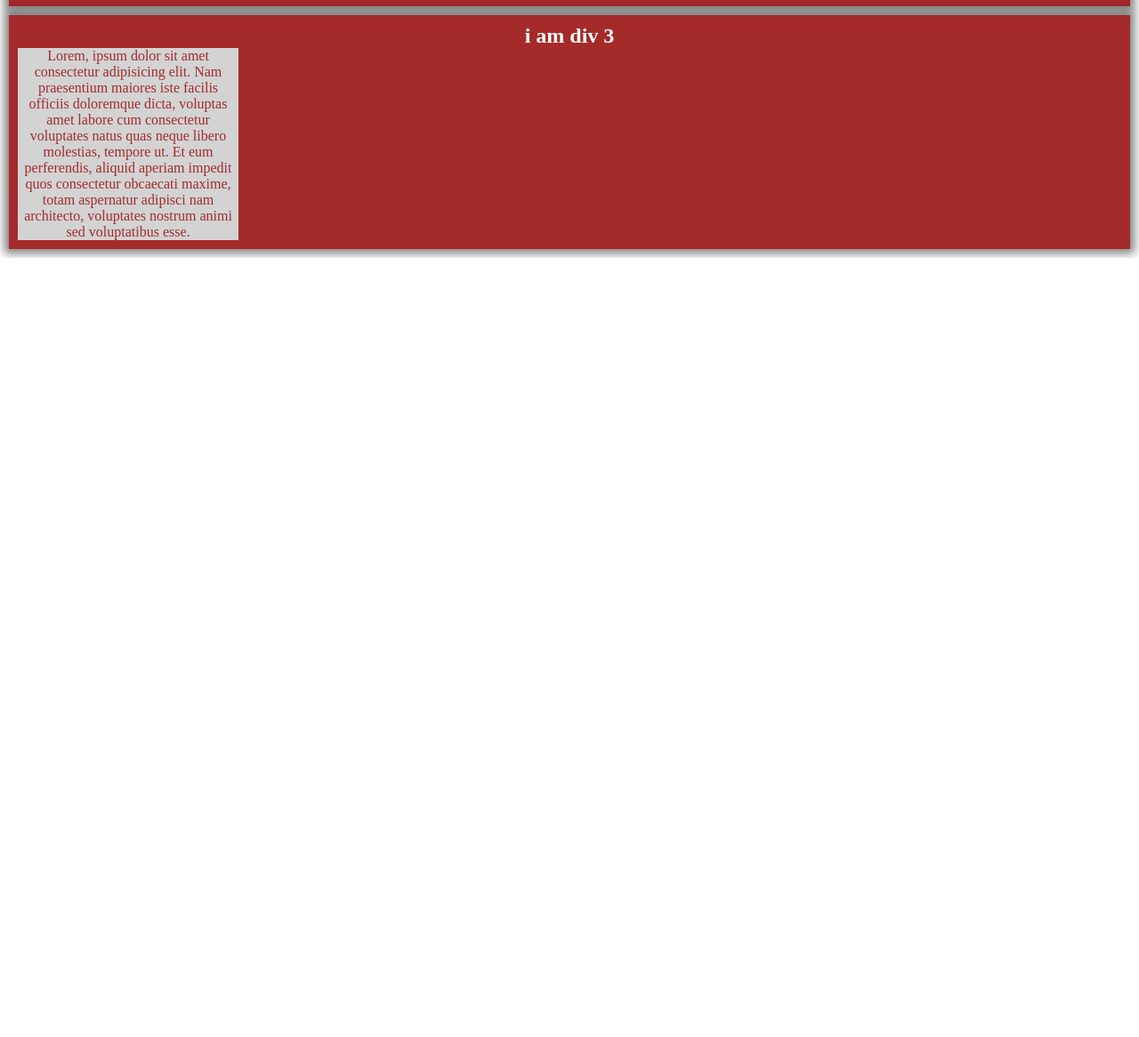
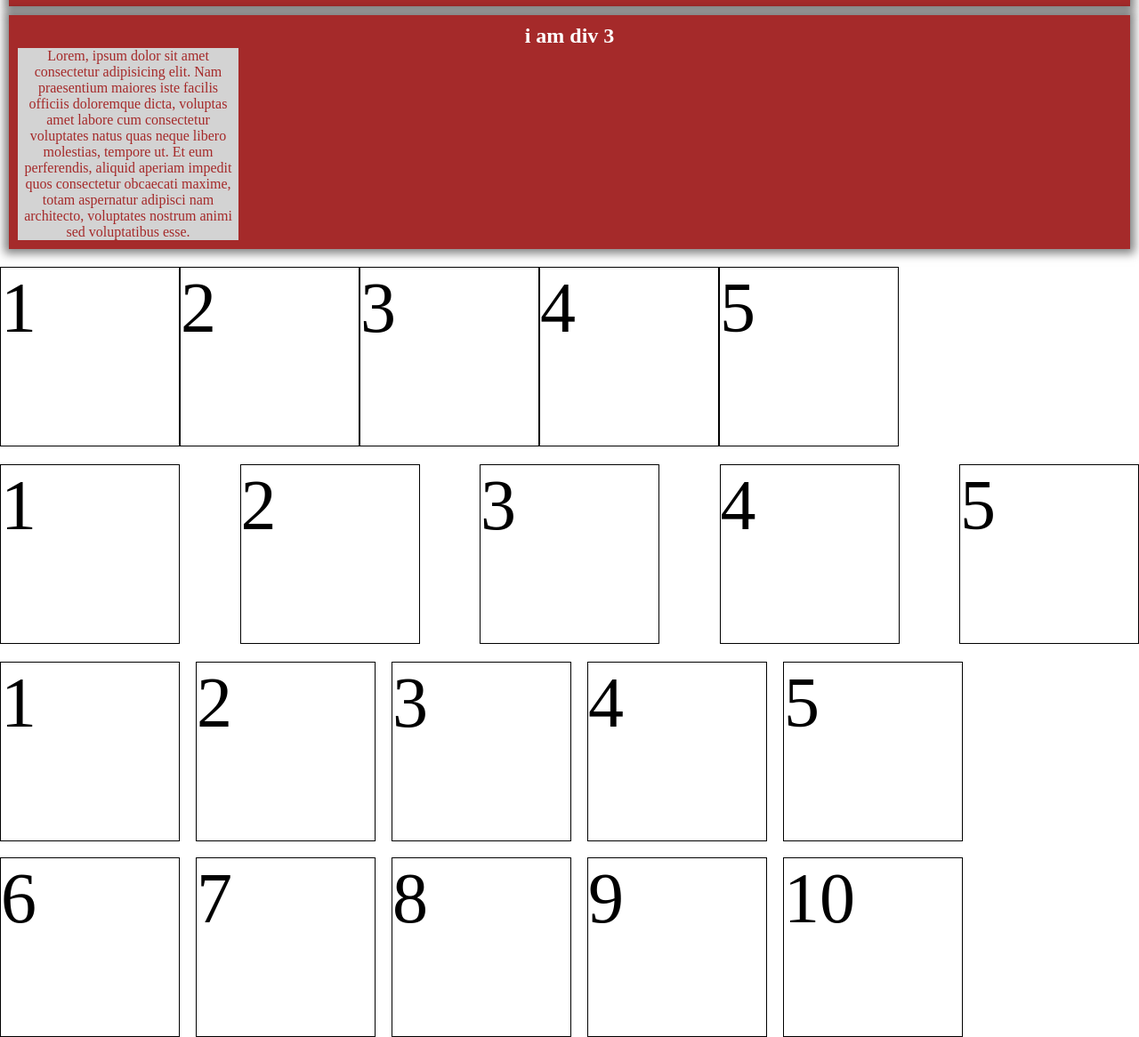
Before and after one commit to for-sifad/CSS, a plain HTML site: page index.html in a window 1280 px wide. Shown: the part 2927-4093 px from the top of the page at 89% size. Before the commit the page ends 3217 px from the top, so only its background shows below. Drawn offline with Linux system fonts and the light colour scheme.

Commit message:
learned about css flex layout.

```diff
--- a/index.html
+++ b/index.html
@@ -61,7 +61,7 @@
             */
         }
 
-        input[type="text"]{
+        input[type="text"] {
             color: brown;
         }
     </style>
@@ -144,32 +144,81 @@
 
     <div class="external-div">
         <p>
-            01_ Lorem ipsum dolor sit amet, consectetur adipisicing elit. Earum, quidem animi recusandae autem voluptatum magni similique at nihil harum enim deserunt nesciunt delectus placeat, explicabo unde eaque possimus accusamus eius! Distinctio optio maxime possimus cupiditate earum dicta quisquam, voluptate, molestiae itaque dolor hic voluptatem dignissimos ipsa, excepturi ipsam rem in!
+            01_ Lorem ipsum dolor sit amet, consectetur adipisicing elit. Earum, quidem animi recusandae autem
+            voluptatum magni similique at nihil harum enim deserunt nesciunt delectus placeat, explicabo unde eaque
+            possimus accusamus eius! Distinctio optio maxime possimus cupiditate earum dicta quisquam, voluptate,
+            molestiae itaque dolor hic voluptatem dignissimos ipsa, excepturi ipsam rem in!
         </p>
         <p id="div3">
-            02_ Lorem ipsum dolor sit amet, consectetur adipisicing elit. Earum, quidem animi recusandae autem voluptatum magni similique at nihil harum enim deserunt nesciunt delectus placeat, explicabo unde eaque possimus accusamus eius! Distinctio optio maxime possimus cupiditate earum dicta quisquam, voluptate, molestiae itaque dolor hic voluptatem dignissimos ipsa, excepturi ipsam rem in!
+            02_ Lorem ipsum dolor sit amet, consectetur adipisicing elit. Earum, quidem animi recusandae autem
+            voluptatum magni similique at nihil harum enim deserunt nesciunt delectus placeat, explicabo unde eaque
+            possimus accusamus eius! Distinctio optio maxime possimus cupiditate earum dicta quisquam, voluptate,
+            molestiae itaque dolor hic voluptatem dignissimos ipsa, excepturi ipsam rem in!
         </p>
         <p>
-            03_ Lorem ipsum dolor sit amet, consectetur adipisicing elit. Earum, quidem animi recusandae autem <span id="div3-txt">voluptatum</span> magni similique at nihil harum enim deserunt nesciunt delectus placeat, explicabo unde eaque possimus accusamus eius! Distinctio optio maxime possimus cupiditate earum dicta quisquam, voluptate, molestiae itaque dolor hic voluptatem dignissimos ipsa, excepturi ipsam rem in!
+            03_ Lorem ipsum dolor sit amet, consectetur adipisicing elit. Earum, quidem animi recusandae autem <span
+                id="div3-txt">voluptatum</span> magni similique at nihil harum enim deserunt nesciunt delectus placeat,
+            explicabo unde eaque possimus accusamus eius! Distinctio optio maxime possimus cupiditate earum dicta
+            quisquam, voluptate, molestiae itaque dolor hic voluptatem dignissimos ipsa, excepturi ipsam rem in!
         </p>
     </div>
 
     <div>
-
         <div class="hero"> </div>
         <div class="article">
             <h2>i am div 1</h2>
-            <p>Lorem, ipsum dolor sit amet consectetur adipisicing elit. Nam praesentium maiores iste facilis officiis doloremque dicta, voluptas amet labore cum consectetur voluptates natus quas neque libero molestias, tempore ut. Et eum perferendis, aliquid aperiam impedit quos consectetur obcaecati maxime, totam aspernatur adipisci nam architecto, voluptates nostrum animi sed voluptatibus esse.</p>
+            <p>Lorem, ipsum dolor sit amet consectetur adipisicing elit. Nam praesentium maiores iste facilis officiis
+                doloremque dicta, voluptas amet labore cum consectetur voluptates natus quas neque libero molestias,
+                tempore ut. Et eum perferendis, aliquid aperiam impedit quos consectetur obcaecati maxime, totam
+                aspernatur adipisci nam architecto, voluptates nostrum animi sed voluptatibus esse.</p>
         </div>
         <div class="article">
             <h2>i am div 2</h2>
-            <p>Lorem, ipsum dolor sit amet consectetur adipisicing elit. Nam praesentium maiores iste facilis officiis doloremque dicta, voluptas amet labore cum consectetur voluptates natus quas neque libero molestias, tempore ut. Et eum perferendis, aliquid aperiam impedit quos consectetur obcaecati maxime, totam aspernatur adipisci nam architecto, voluptates nostrum animi sed voluptatibus esse.</p>
+            <p>Lorem, ipsum dolor sit amet consectetur adipisicing elit. Nam praesentium maiores iste facilis officiis
+                doloremque dicta, voluptas amet labore cum consectetur voluptates natus quas neque libero molestias,
+                tempore ut. Et eum perferendis, aliquid aperiam impedit quos consectetur obcaecati maxime, totam
+                aspernatur adipisci nam architecto, voluptates nostrum animi sed voluptatibus esse.</p>
         </div>
         <div class="article">
             <h2>i am div 3</h2>
-            <p>Lorem, ipsum dolor sit amet consectetur adipisicing elit. Nam praesentium maiores iste facilis officiis doloremque dicta, voluptas amet labore cum consectetur voluptates natus quas neque libero molestias, tempore ut. Et eum perferendis, aliquid aperiam impedit quos consectetur obcaecati maxime, totam aspernatur adipisci nam architecto, voluptates nostrum animi sed voluptatibus esse.</p>
+            <p>Lorem, ipsum dolor sit amet consectetur adipisicing elit. Nam praesentium maiores iste facilis officiis
+                doloremque dicta, voluptas amet labore cum consectetur voluptates natus quas neque libero molestias,
+                tempore ut. Et eum perferendis, aliquid aperiam impedit quos consectetur obcaecati maxime, totam
+                aspernatur adipisci nam architecto, voluptates nostrum animi sed voluptatibus esse.</p>
         </div>
     </div>
+
+    <section>
+        <!-- container -->
+        <div class="first-container">
+            <div>1</div>
+            <div>2</div>
+            <div>3</div>
+            <div>4</div>
+            <div>5</div>
+        </div>
+
+        <div class="second-container">
+            <div>1</div>
+            <div>2</div>
+            <div>3</div>
+            <div>4</div>
+            <div>5</div>
+        </div>
+
+        <div class="third-container">
+            <div>1</div>
+            <div>2</div>
+            <div>3</div>
+            <div>4</div>
+            <div>5</div>
+            <div>6</div>
+            <div>7</div>
+            <div>8</div>
+            <div>9</div>
+            <div>10</div>
+        </div>
+    </section>
 </body>
 
 </html>
--- a/style.css
+++ b/style.css
@@ -14,20 +14,20 @@
 .external-div #div3-txt {
     display: inline-block;
     /* display: block; */
-color: chartreuse;
+    color: chartreuse;
     width: 100px;
 }
 
 .article {
     text-align: center;
     box-shadow: 0px 0px 10px 5px rgba(0, 0, 0, 0.5);
-    background-color:brown;
+    background-color: brown;
     color: white;
     margin: 10px;
     padding: 10px;
 }
 
-.hero{
+.hero {
     background-color: brown;
     color: aliceblue;
     height: 800px;
@@ -37,3 +37,30 @@ color: chartreuse;
     background-size: cover;
     background-position: center;
 }
+
+.first-container {
+    display: flex;
+    margin-top: 20px;
+}
+
+.second-container {
+    display: flex;
+    justify-content: space-between;
+    margin-top: 20px;
+}
+
+.third-container {
+    display: flex;
+    gap: 18px;
+    flex-wrap: wrap;
+    margin-top: 20px
+}
+
+.first-container div,
+.second-container div,
+.third-container div {
+    font-size: 5em;
+    width: 200px;
+    height: 200px;
+    border: 1px solid black;
+}
```
